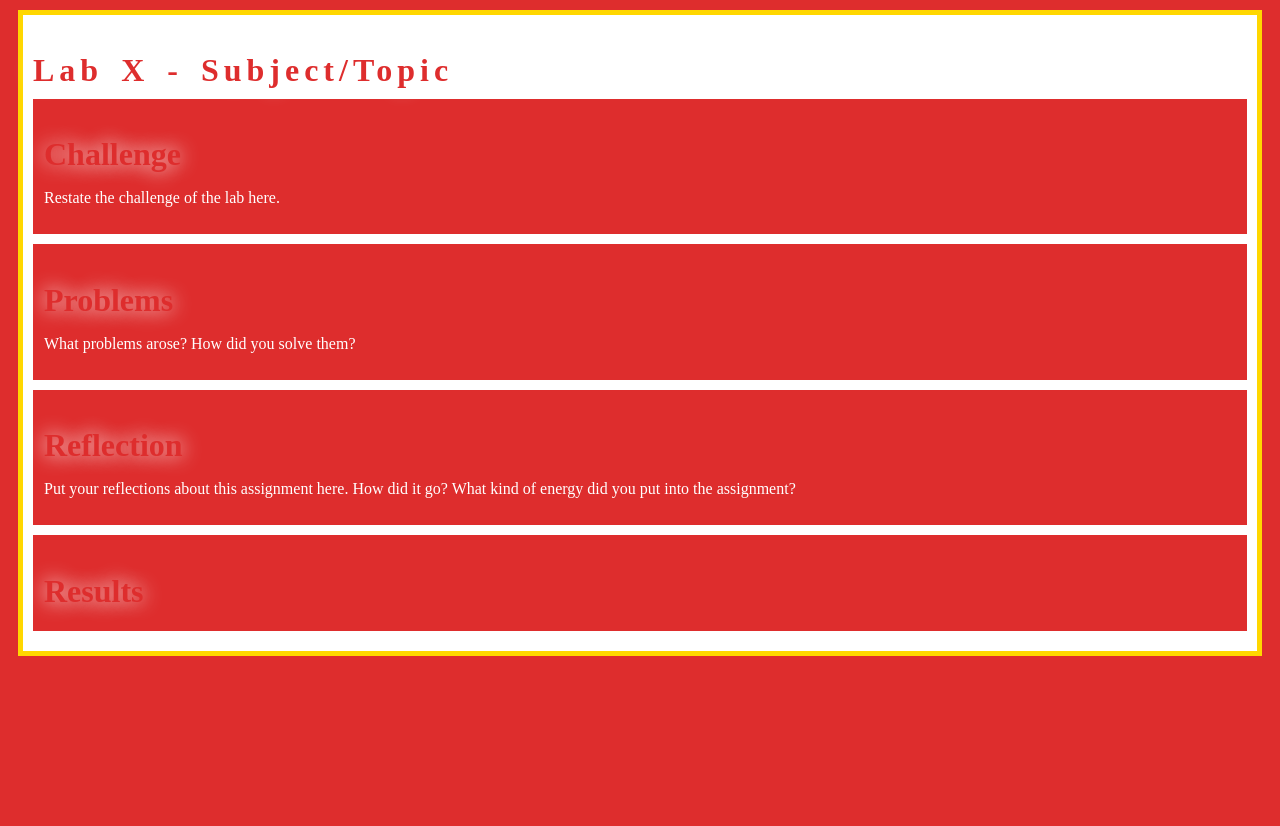
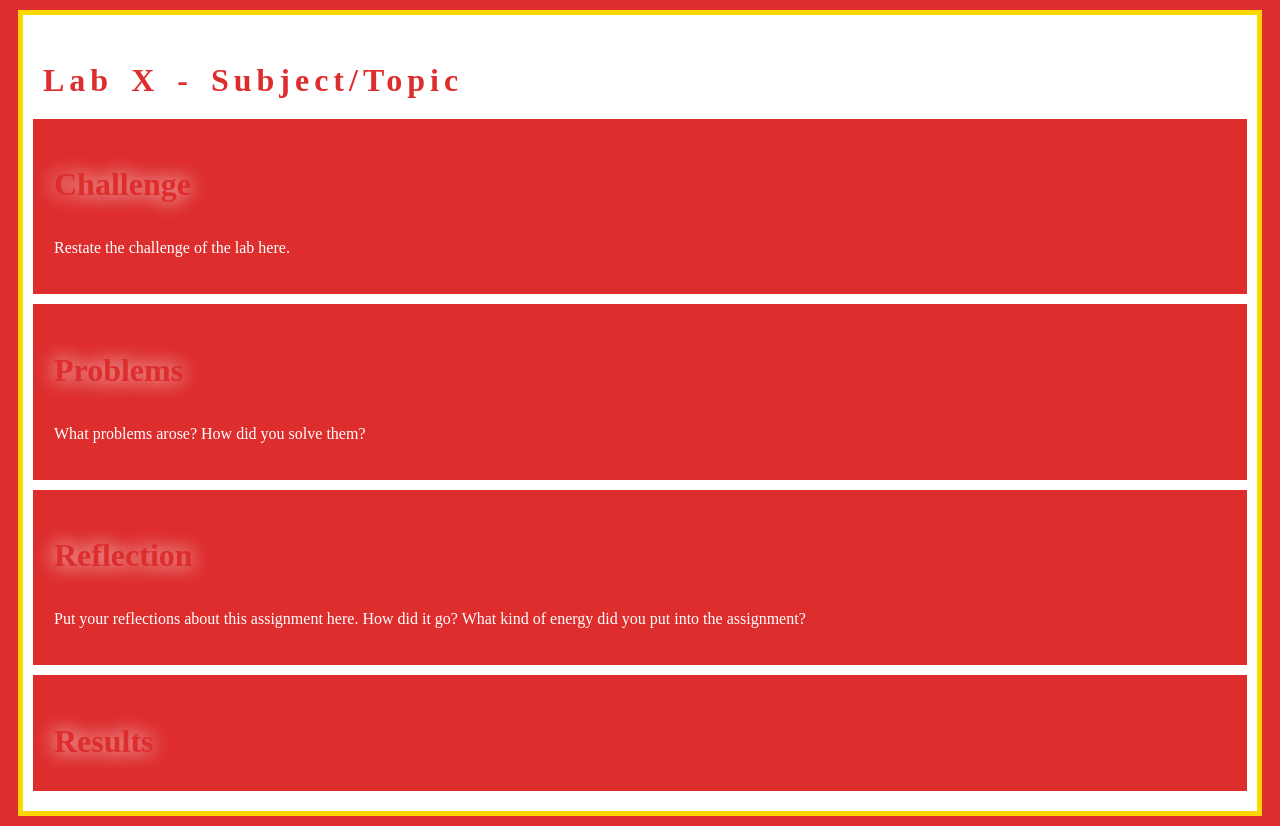
Before and after one commit to FirstAmendment/art101, a plain HTML site: page experiments/index.html in a window 1280 px wide. Before the commit the page ends 800 px from the top, so only its background shows below. Drawn offline with nearby package versions, Linux system fonts and the light colour scheme; files that its build step writes are made by us from their sources.

Commit message:
lab 9
lab 9

```diff
--- a/lab8/css/lab.css
+++ b/lab8/css/lab.css
@@ -13,6 +13,7 @@ h1,h2,h3 {
     color: #de2d2d;
     animation: glow 2s infinite;
     margin-bottom: 10px;
+    padding: 10px;
 }
 
 .minor-section {
@@ -42,4 +43,8 @@ h1,h2,h3 {
 }
 p{
     color: white;
+    padding : 10px;
 }
+.output{
+ padding: 10px;
+}
--- a/lab8/js/lab.js
+++ b/lab8/js/lab.js
@@ -11,6 +11,6 @@ console.log("This is my array passed through a function that multiplies by 9: "
 //displays my anonymous funtion
 console.log("This is my anonymous function that divides my array by itself: " + a.map(function(a) {return a/a;}));
 //Chat GPT
-var mapResults = '<p>This is my array: </p>' + a+ '<p>This is my array passed through a function that multiplies by 9: </p>' + a.map(times9) +'<p>This is my array passed through an unnamed function that divides by itself: </p>' + a.map(function(a) {return a/a;});
+var mapResults = '<p>  This is my array: </p>' + a + '<p>This is my array passed through a function that multiplies by 9: </p>' + a.map(times9) +'<p>This is my array passed through an unnamed function that divides by itself: </p>' + a.map(function(a) {return a/a;});
 var outputEl = document.getElementById("output");
 outputEl.innerHTML = mapResults;
--- /dev/null
+++ b/lab9/css/lab.css
@@ -0,0 +1,122 @@
+body{
+    background-color:#de2d2d;
+    animation: glow 2s infinite;
+    margin-bottom: 10px;
+    padding: 10px;
+    text-align: center;
+    width: 100%;
+    background: linear-gradient(45deg, #ff5733, #33ccff);
+    background-size: 20% 20%;
+    animation: gradient 5s infinite;
+
+}
+
+#content{
+    border:solid 5px gold;
+    background-color: de2d2d;
+    padding-bottom: 5%;
+    width: 100%;
+    height: 100vh;
+    background: linear-gradient(45deg, #ff5733, #33ccff);
+    background-size: 200% 200%;
+    animation: gradient 5s infinite;
+}
+h1,h2,h3 {
+       font-size: 200%;
+    font-family: "Times New Roman", Times, serif;
+    color: white;
+    animation: glow 2s infinite;
+    margin-bottom: 10px;
+    padding: 10px;
+    text-align: center;
+    width: 100%;
+    background: linear-gradient(45deg, #ff5733, #33ccff);
+    background-size: 20% 20%;
+    animation: gradient 5s infinite;
+}
+
+.minor-section {
+    margin-bottom: 10px;
+    border: solid 1px gold;
+    background-color: #de2d2d;
+    animation: glow 2s infinite;
+    margin-bottom: 10px;
+    padding: 10px;
+    text-align: center;
+    width: 100%;
+    background: linear-gradient(45deg, #ff5733, #33ccff);
+    background-size: 20% 20%;
+    animation: gradient 5s infinite;
+  }
+@keyframes glow {
+    0% {
+        text-shadow: 0 0 10px white;
+    }
+    50% {
+        text-shadow: 0 0 20px white;
+    }
+    100% {
+        text-shadow: 0 0 10px white;
+    }
+}
+
+.glow-text {
+    font-size: 200%;
+    font-family: "Times New Roman", Times, serif;
+    color: white;
+    animation: glow 2s infinite;
+    padding: 10px;
+    margin-bottom: 10px;
+}
+p{
+    color: white;
+    padding : 10px;
+    text-align: center;
+    animation: glow 2s infinite;
+    margin-bottom: 10px;
+    padding: 10px;
+    text-align: center;
+    width: 100%;
+    background: linear-gradient(45deg, #ff5733, #33ccff);
+    background-size: 20% 20%;
+    animation: gradient 5s infinite;
+
+}
+.output{
+ padding: 10px;
+}
+.red {
+    color: red;
+    animation: glow 2s infinite;
+    text-align: right;
+  }
+  .blue {
+    color: blue;
+    animation: glow 2s infinite;
+    text-align:left
+  }
+  #target {
+    font-weight: bold;
+    font-size: 200%;
+    text-align: center;
+    font-family: 'Olde English';
+    font-size: 200%;
+  }
+
+  .animated-background {
+    width: 100%;
+    height: 100vh;
+    background: linear-gradient(45deg, #ff5733, #33ccff);
+    background-size: 200% 200%;
+    animation: gradient 5s infinite;
+}
+
+/* Define the animation keyframes */
+@keyframes gradient {
+    0% {
+        background-position: 0% 50%;
+    }
+    100% {
+        background-position: 100% 50%;
+    }
+}
```
Also changed, not shown: lab9/index.html (added, +46 -0 lines), lab9/js/lab.js (added, +15 -0 lines).
